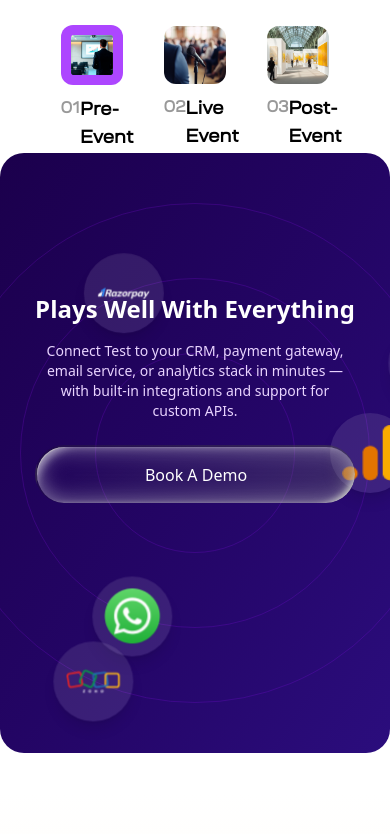
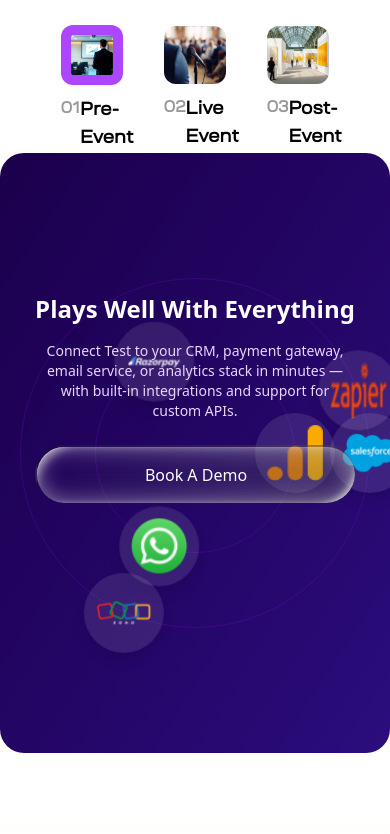
Before and after one commit to khwaabknight/eventstaratAssignment, a React (Vite) app: page / in a window 390 px wide. Shown: the part 1961-2795 px from the top of the page. Built offline with nearby package versions, Linux system fonts and the light colour scheme.

Commit message:
final changes

```diff
--- a/src/components/OrbitIcons.tsx
+++ b/src/components/OrbitIcons.tsx
@@ -26,16 +26,16 @@ const orbitingIcons2: OrbitingIcon[] = [
 const IntegrationOrbit = () => {
     return (
         <div className="relative w-full min-h-[600px] bg-gradient-to-br from-[#1b004c] to-[#2b0d7d] rounded-3xl flex items-center justify-center overflow-hidden px-4">
-            <div className="absolute w-[500px] h-[500px] border border-purple-600/20 rounded-full" />
+            <div className="absolute w-[500px] h-[500px] border border-purple-600/20 rounded-full hidden md:block" />
             <div className="absolute w-[350px] h-[350px] border border-purple-600/20 rounded-full" />
             <div className="absolute w-[200px] h-[200px] border border-purple-600/20 rounded-full" />
 
             <OrbitingIcons
-                sizeClassNames="w-[500px] h-[500px]"
+                sizeClassNames="w-[350px] h-[350px] lg:w-[500px] lg:h-[500px]"
                 orbitingIcons={orbitingIcons1}
             >
                 <OrbitingIcons
-                    sizeClassNames="w-[350px] h-[350px]"
+                    sizeClassNames="w-[200px] h-[200px] lg:w-[350px] lg:h-[350px]"
                     orbitingIcons={orbitingIcons2}
                     reverse
                 >
```
